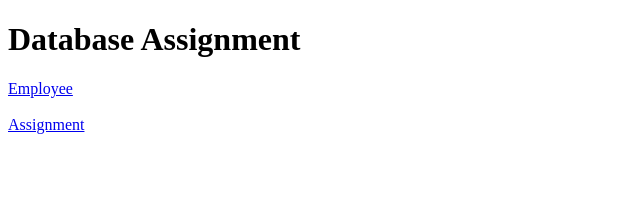
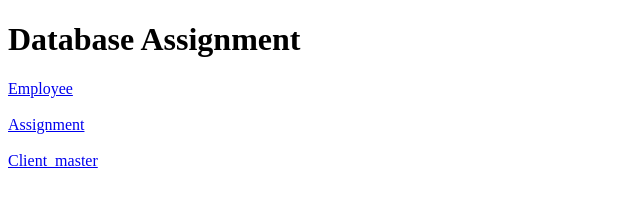
Before and after one commit to swathipoojary99/sangamone-db, a plain HTML site: page index.html in a window 1280 px wide. Shown: the whole page, without its empty margins (0-640 px from the left). Drawn offline with Linux system fonts and the light colour scheme.

Commit message:
Update index.html

```diff
--- a/index.html
+++ b/index.html
@@ -7,6 +7,7 @@
 	<div class="projects">
     <a href="project1\emp.sql">Employee</a><br><br>
 		<a href="project2\assignment1.sql">Assignment</a><br><br>
+		<a href="project3\client_master.sql">Client_master</a><br><br>
 	</div>
 
 
```
